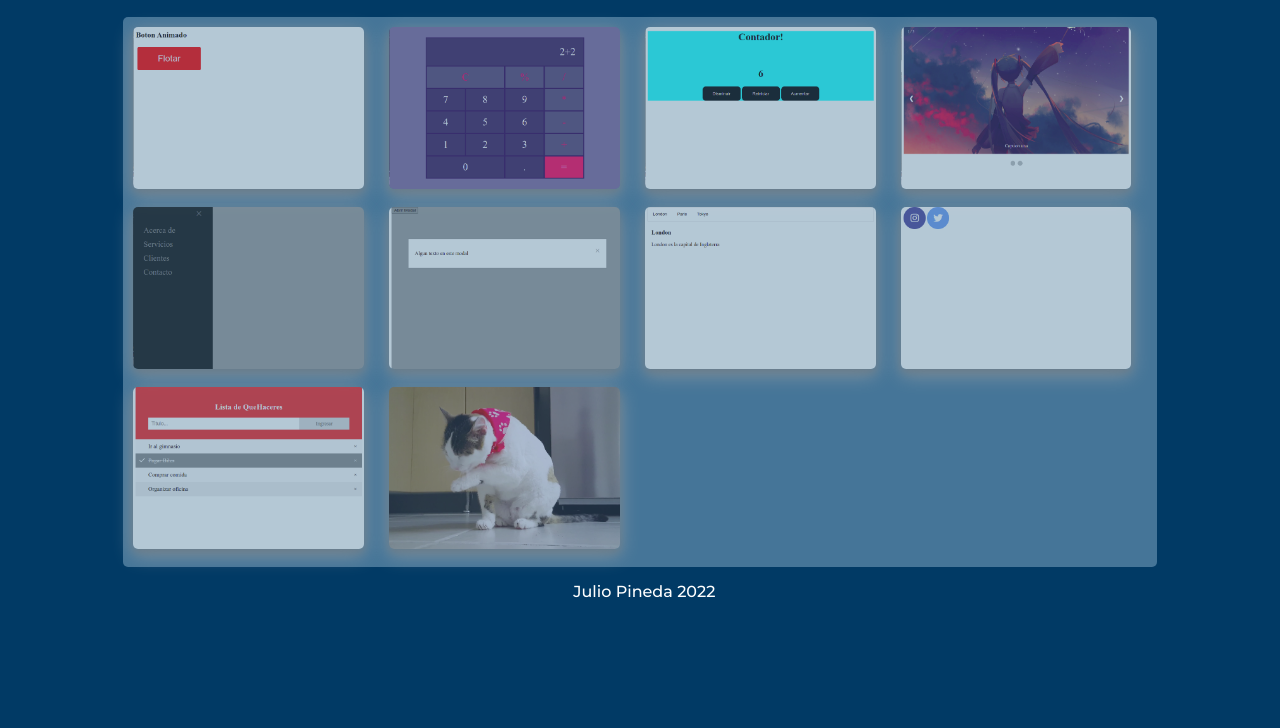
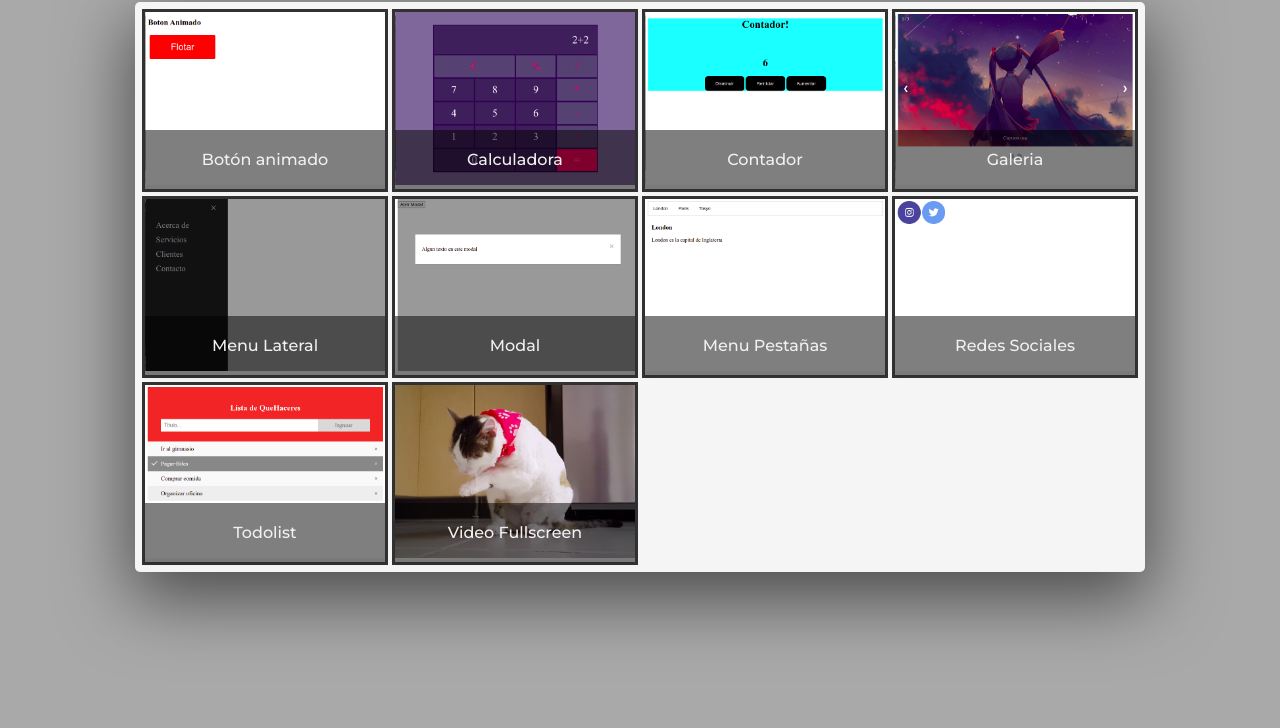
Before and after one commit to jpinedadev/js-ss, a plain HTML site: page index.html in a window 1280 px wide. Shown: the part 72-800 px from the top of the page. Drawn offline with Linux system fonts and the light colour scheme.

Commit message:
new look

```diff
--- a/index.html
+++ b/index.html
@@ -8,22 +8,99 @@
 </head>
 <body>
     <header>
-        <h1>Proyectos JS-SS</h1>
+        <h1>Proyectos Javascript</h1>
     </header>
     <section>
-        <a href="boton-animado/index.html" target="_blank"><img src="img/boton-animado.png" alt="boton animado"></a>
-        <a href="calculadora/index.html" target="_blank"><img src="img/calculadora.png" alt="calculadora"></a>
-        <a href="contador/index.js" target="_blank"><img src="img/contador.png" alt="contador"></a>
-        <a href="gallery/index.html" target="_blank" ><img src="img/galeria.png" alt="Galeria"></a>
-        <a href="menu-lateral/index.html" target="_blank" ><img src="img/menu.png" alt="Menu"></a>
-        <a href="modal/index.html" target="_blank" ><img src="img/modal.png" alt="Modal"></a>
-        <a href="menu-pestañas/index.html" target="_blank"><img src="img/pestañas.png" alt="Pestañas"></a>
-        <a href="redes-sociales/index.html" target="_blank"><img src="img/social.png" alt="Social"></a>
-        <a href="todolist/index.html" target="_blank"><img src="img/todolist.png" alt="Todolist"></a>
-        <a href="video-fullscreen/index.html" target="_blank"><img src="img/video.png" alt="video"></a>
+       <div class="container" >
+             <a href="boton-animado/index.html" target="_blank">
+                 <img src="img/boton-animado.png" alt="boton animado">
+             </a>
+            <div class="content">
+                <p>Botón animado</p>
+            </div>
+        </div>
+
+        <div class="container">
+             <a href="calculadora/index.html" target="_blank">
+                 <img src="img/calculadora.png" alt="calculadora">
+             </a>
+            <div class="content">
+                <p>Calculadora</p>
+            </div>
+        </div>
+
+        <div class="container">
+            <a href="contador/index.html" target="_blank">
+                <img src="img/contador.png" alt="contador">
+            </a>
+            <div class="content">
+                <p>Contador</p>
+            </div>
+        </div>
+
+        <div class="container">
+            <a href="gallery/index.html" target="_blank" >
+                <img src="img/galeria.png" alt="Galeria">
+            </a>
+            <div class="content">
+                <p>Galeria</p>
+            </div>
+        </div>
+
+        <div class="container">
+              <a href="menu-lateral/index.html" target="_blank" >
+                  <img src="img/menu.png" alt="Menu">
+              </a>
+            <div class="content">
+                <p>Menu Lateral</p>
+            </div>
+        </div>
+
+        <div class="container">
+             <a href="modal/index.html" target="_blank" >
+                 <img src="img/modal.png" alt="Modal">
+             </a>
+            <div class="content">
+                <p>Modal</p>
+            </div>
+        </div>
+
+        <div class="container">
+             <a href="menu-pestañas/index.html" target="_blank">
+                 <img src="img/pestañas.png" alt="Pestañas">
+             </a>
+            <div class="content">
+                <p>Menu Pestañas</p>
+            </div>
+        </div>
+
+        <div class="container">
+            <a href="redes-sociales/index.html" target="_blank">
+                <img src="img/social.png" alt="Social">
+            </a>
+            <div class="content">
+                <p>Redes Sociales</p>
+            </div>
+        </div>
+
+        <div class="container">
+             <a href="todolist/index.html" target="_blank">
+                 <img src="img/todolist.png" alt="Todolist">
+             </a>
+            <div class="content">
+                <p>Todolist</p>
+            </div>
+        </div>
+
+        <div class="container">
+             <a href="video-fullscreen/index.html" target="_blank">
+                 <img src="img/video.png" alt="video">
+             </a>
+            <div class="content">
+                <p>Video Fullscreen</p>
+            </div>
+        </div>
+
     </section>
-    <footer>
-        <span>&nbsp; Julio Pineda 2022</span>
-    </footer>
-</body>
+   </body>
 </html>
--- a/style.css
+++ b/style.css
@@ -1,5 +1,4 @@
 @import url('https://fonts.googleapis.com/css2?family=Fraunces:opsz,wght@9..144,700&family=Montserrat:wght@500;700&display=swap');
-
 
 *{
     padding: 0;
@@ -7,53 +6,60 @@
     font-family: 'Fraunces', serif;
     font-family: 'Montserrat', sans-serif;
 }
+
 body{
-    background-color: #013a65;
-    color:white;
+    background-color: #a9a9a9;
+    color:#ffc000;
+    padding:15px;
+}
+header{
+    text-align: center;
+    padding:10px;
 }
 
-header{
-    display:flex;
-    justify-content: center;
-    padding-top:25px;
-    padding-bottom: 25px;
+section{
+    margin:0 auto;
 }
 
-img{
-    width: 90%;
-    height: 90%;
-    margin:5px;
-    border-radius: 5px;
-    box-shadow: 0 4px 8px 0 grey, 0 6px 20px 0 darkgrey;
-    opacity: 0.6;
-
+.container {
+    position: relative;
+    max-width: 800px;
+    margin: 5px;
+box-shadow: rgba(0, 0, 0, 0.16) 0px 1px 4px, rgb(51, 51, 51) 0px 0px 0px 3px;
 }
 
-img:hover{
-    cursor:pointer;
+.container img{
+    width: 100%;
     opacity: 1;
 }
 
-footer{
-    display: flex;
-    justify-content:center;
-    align-items:center;
-    padding:15px 0;
+.container .content {
+    position: absolute;
+    bottom: 0;
+    background: rgb(0, 0, 0);
+    background: rgba(0, 0, 0, 0.5);
+    color: #f1f1f1;
+    width: 100%;
+    padding: 20px 0;
+    text-align: center;
 }
+
 
 @media (min-width: 768px){
    section{
         display: grid;
         grid-template-columns: auto auto auto auto;
         width: 80%;
-        background-color: #457598;
         margin:0 auto;
         padding:5px;
         border-radius:5px;
+        background-color:#f5f5f5;
+box-shadow: rgba(0, 0, 0, 0.56) 0px 22px 70px 4px;
+   }
 
-   }
-   img{
-        object-fit: cover;
-        gap:15px;
-   }
+    img:hover{
+        cursor:pointer;
+        opacity: 0.8;
+box-shadow: rgba(0, 0, 0, 0.16) 0px 1px 4px, rgb(51, 51, 51) 0px 0px 0px 3px;
+    }
 }
```
Also changed, not shown: screenshot.png.
